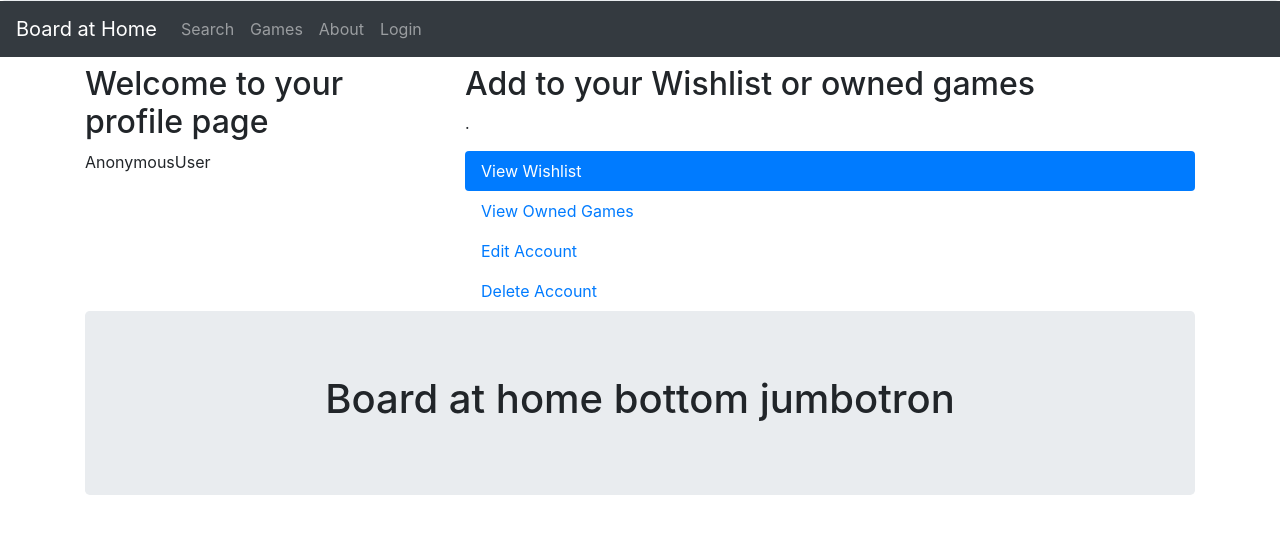
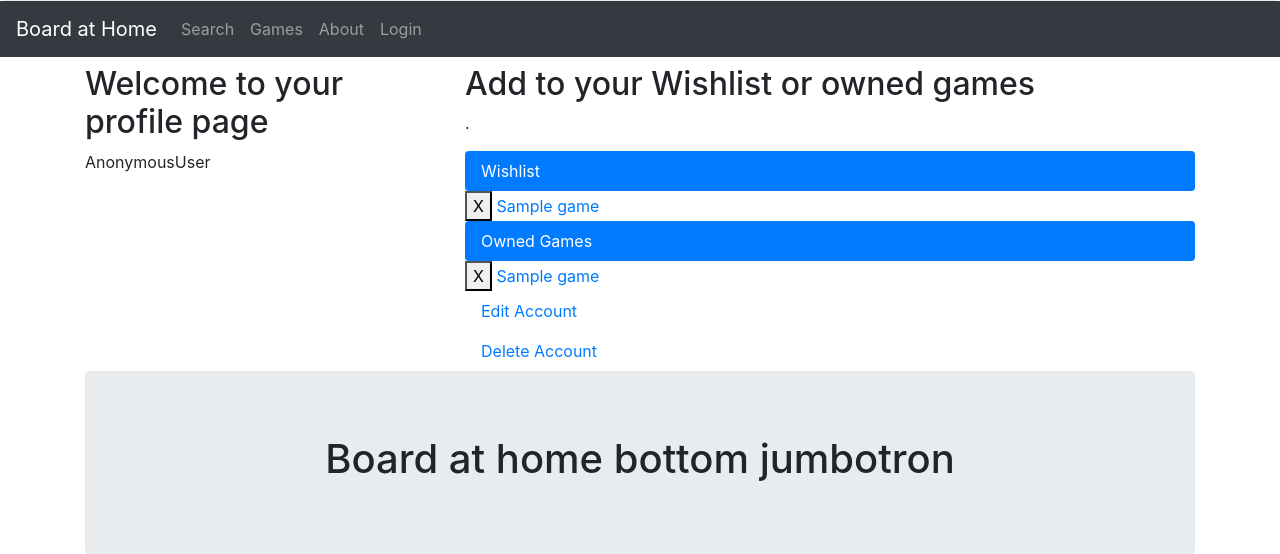
Before and after one commit to hm-haitham/Board-at-home, a Django app: template accounts/templates/accounts/profile.html in a window 1280 px wide. Shown: the part 223-777 px from the top of the page. Run offline with Django 3.2, Linux system fonts and the light colour scheme; the template is opened without the code that fills it: most values are stand-ins (such as "Sample title", 1, 10 or a date in 2020); parts of the project's set-up code (start-up, migrations or seed data) failed here and were passed over; some libraries are stand-ins or nearby versions.

Commit message:
Update profile.html

```diff
--- a/accounts/templates/accounts/profile.html
+++ b/accounts/templates/accounts/profile.html
@@ -1,11 +1,6 @@
 {% extends 'base.html' %}
 
 {% block head %}
-
-
-<title>Board at Home - {{ user }} Profile</title>
-
-
 {% endblock %}
 
 
@@ -27,10 +22,34 @@
       <p>.</p>
       <ul class="nav nav-pills flex-column">
         <li class="nav-item">
-          <a class="nav-link active" href="#">View Wishlist</a>
+            <a class="nav-link active" href="#">Wishlist</a>
+            {% if wishlist_games %}
+                <u1 style="margin-bottom:8">
+                    {% for game in wishlist_games %}
+                        <li>
+                            <button onclick="window.location.href = 'remove_wishlist/{{ game.Game_ID }}';"> X </button>
+                            <a href="/games/{{ game.Game_ID }}/"> {{ game.Name }} </a>
+                        </li>
+                    {% endfor %}
+                </u1>
+            {% else %}
+                <h3>No games in wishlist</h3>
+            {% endif %}
         </li>
         <li class="nav-item">
-          <a class="nav-link " href="#">View Owned Games</a>
+            <a class="nav-link active" href="#">Owned Games</a>
+            {% if ownedlist_games %}
+                <u1 style="margin-bottom:8">
+                    {% for game in ownedlist_games %}
+                        <li>
+                            <button onclick="window.location.href = 'remove_ownedlist/{{ game.Game_ID }}';"> X </button>
+                            <a href="/games/{{ game.Game_ID }}/"> {{ game.Name }} </a>
+                        </li>
+                    {% endfor %}
+                </u1>
+            {% else %}
+                <h3>You don't own any games</h3>
+            {% endif %}
         </li>
         <li class="nav-item">
           <a class="nav-link" href="{% url 'edit_profile' %}">Edit Account</a>
```
